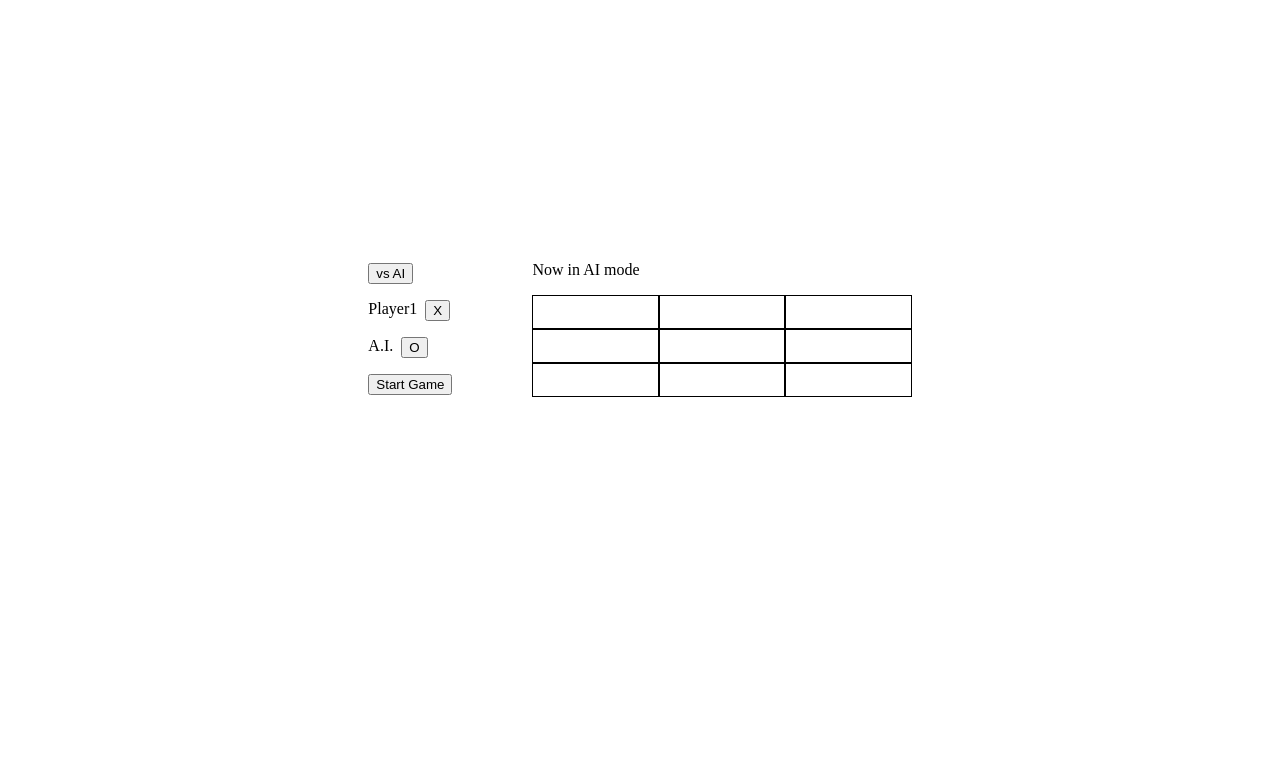
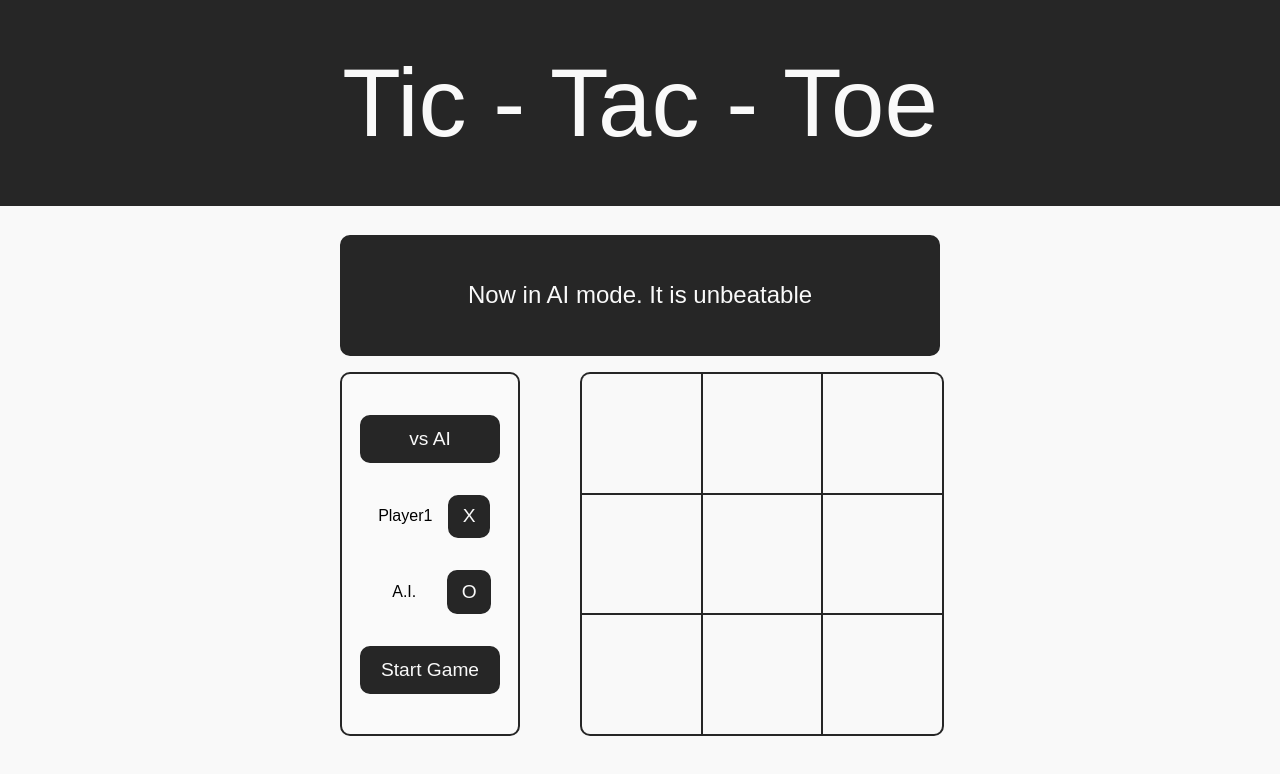
Before and after one commit to tymc47/odin-tictactoe, a plain HTML site: page index.html in a window 1280 px wide. Both pictures are taken after a click on the button "vs Player". Drawn offline with Linux system fonts and the light colour scheme; a web font is replaced by a local one.

Commit message:
finish AI mode

```diff
--- a/index.html
+++ b/index.html
@@ -9,11 +9,13 @@
         <link rel="stylesheet" href="style.css">
     </head>
     <body>
+        <div class="banner">Tic - Tac - Toe</div>
         <div class="main">
+            <div class="annoucement">Choose Your Opponent and Token! X will go first.</div>
             <div class="panel">
                 <div class="opponentchoice">
-                    <button class="playerOpponent">vs Player</button>
-                    <button class="aiOpponent">vs AI</button>
+                    <button class="playeropponent">vs Player</button>
+                    <button class="aiopponent">vs AI</button>
                 </div>
                 <div class="player1">
                     <div class="name">Player1</div>
@@ -25,12 +27,12 @@
                 </div>
                 <div class="controlbtn">
                     <button class="start">Start Game</button>
+                    <button class="restart" >Restart</button>
                     <button class="reset" >Reset</button>
                 </div>
 
             </div>
             <div class="gameboard">
-                <div class="annoucement"></div>
                 <div class="grid"></div>
                 <div class="grid"></div>
                 <div class="grid"></div>
--- a/script.js
+++ b/script.js
@@ -32,15 +32,17 @@ const gameBoard = (function(){
 
     }
 
-    const checkWin = () => {
+    //default parameter as actual game array, but allow imaginary game to check
+    const checkWin = (game = _array) => {
         let winner = ""
         winConditon.forEach(condition => {
             const checkArray = []
-            for (let i = 0; i < 3; i ++){checkArray.push(_array[condition[i]])}
+            for (let i = 0; i < 3; i ++){checkArray.push(game[condition[i]])}
             if (checkArray.every(letter => letter == "X")) {winner = "X"}
             if (checkArray.every(letter => letter == "O")) {winner = "O"}
         })
-        return winner;
+
+        return winner != "" ? winner : (game.filter(grid => grid != "").length == 9 ? "Tie":"");
     }
     return {
         getArray,
@@ -70,20 +72,75 @@ const players = (function(){
 
 const AI = (function(){
     const grids = document.querySelectorAll('.gameboard .grid')
+    let _AISymbol = ""
+    let _opponentSymbol = ""
 
-    const move = () => {
+    const setAISymbol = () => {
+        _AISymbol = players.getPlayer2().symbol
+        _opponentSymbol = _AISymbol == "X" ? "O" : "X";
+    }
+
+
+    const randomMove = () => {
         const _array = gameBoard.getArray()
-        let index = randomIndex()
+        let index = Math.floor(Math.random()*9)
         while (_array[index] != ""){
-            index = randomIndex()
+            index = Math.floor(Math.random()*9)
         }
         grids[index].click();
     }
 
-    const randomIndex = () => {
-        return Math.floor(Math.random()*9)
+    const move = () => {
+        let bestMove = minimax(gameBoard.getArray(), true).move
+        grids[bestMove].click();
     }
+
+    const score = (game) => {
+        if (gameBoard.checkWin(game) == _AISymbol) {return 10}
+        else if (gameBoard.checkWin(game) == _opponentSymbol) {return -10}
+        else {return 0}
+    }
+
+    const minimax = (game, AITurn) => {
+        if (gameBoard.checkWin(game) != "") {return {score:score(game)}}
+        let moves = [];
+
+        //get all possible moves
+        genGameState(game).forEach(move => {
+            let _currentState = Array.from(game);
+            if (AITurn) {
+                _currentState[move] = _AISymbol;
+                let score = minimax(_currentState, false).score
+                moves.push({move, score})
+            } else {
+                _currentState[move] = _opponentSymbol;
+                let score = minimax(_currentState, true).score
+                moves.push({move, score})
+            }
+        });
+
+        if (AITurn) {
+            //randomise choice when there are equal value choice
+            let maxIndex = Math.floor(Math.random()* moves.length);
+            for(let i = 0; i < moves.length; i++) {if (moves[i].score > moves[maxIndex].score) {maxIndex = i}}
+            return moves[maxIndex];
+        } else {
+            let minIndex = Math.floor(Math.random()* moves.length);
+            for(let i = 0; i < moves.length; i++) {if (moves[i].score < moves[minIndex].score) {minIndex = i}}
+            return moves[minIndex];
+        }
+    }
+
+    //generate possible game state
+    const genGameState = (game) => {
+        possibleMoves = []
+        for (let i = 0; i < 9; i++) {game[i]== "" ? possibleMoves.push(i): false};
+        return possibleMoves
+    }
+
     return {
+        randomMove,
+        setAISymbol,
         move
     }
 })()
@@ -97,9 +154,12 @@ const gameFlow = (function(){
 
     const startGame = () => {
         gameBoard.reset()
-        _currentPlayer = players.getPlayer1();
+        _currentPlayer = players.getPlayer1().symbol == "X" ? players.getPlayer1() : players.getPlayer2();
+        _currentMode == "player" ? true : AI.setAISymbol();
         displayController.displayMsg("Game Start!")
         grids.forEach(grid => grid.addEventListener('click', playerTurn))
+        //AI will go first if AI is X
+        _currentPlayer.name == "A.I." ? AI.randomMove(): false;
     }
 
     const playerTurn = (event) => {
@@ -108,21 +168,19 @@ const gameFlow = (function(){
             switchTurn();
             displayController.displayMsg(_currentPlayer.name + "'s turn");
             gameBoard.loadArray();
-            _turn++
-
-            //accomodate for AI turn
+            _gameEnd = gameBoard.checkWin();
+            console.log(_gameEnd);
+            if (_gameEnd != "") {endGame(_gameEnd); return;}
         }
 
-        _gameEnd = gameBoard.checkWin();
+        //accomodate for AI turn
         _currentPlayer.name == "A.I." ? AI.move() : false;
-        if (_gameEnd != "") {endGame(_gameEnd)}
-        else if (_gameEnd == "" && _turn == 9) {endGame("Tie")}
     }
 
     const endGame = (state) => {
         let results = ""
         if (state == "Tie"){results = "Tie!"}
-        if (state == _currentPlayer.symbol){
+        else if (state == _currentPlayer.symbol){
             results = _currentPlayer.name + " wins!"
         } else {
             switchTurn();
@@ -158,9 +216,10 @@ const displayController = (function(){
     const player2 = document.querySelector('.player2>button');
     const startBtn = document.querySelector('.start');
     const resetBtn = document.querySelector('.reset');
-    const display = document.querySelector('.gameboard>.annoucement')
-    const vsAIBtn = document.querySelector('.aiOpponent');
-    const vsPlayerBtn = document.querySelector('.playerOpponent');
+    const restartBtn = document.querySelector('.restart');
+    const display = document.querySelector('.annoucement')
+    const vsAIBtn = document.querySelector('.aiopponent');
+    const vsPlayerBtn = document.querySelector('.playeropponent');
 
     const displayMsg = (msg) => {
         display.textContent = msg;
@@ -175,11 +234,15 @@ const displayController = (function(){
     const disableBtns = () => {
         player1.setAttribute('disabled', true)
         player2.setAttribute('disabled', true)
+        vsAIBtn.setAttribute('disabled', true)
+        vsPlayerBtn.setAttribute('disabled', true)
     }
 
     const enableBtns = () => {
         player1.removeAttribute('disabled')
         player2.removeAttribute('disabled')
+        vsAIBtn.removeAttribute('disabled')
+        vsPlayerBtn.removeAttribute('disabled')
     }
 
     player1.addEventListener('click', switchPlayerSymbol);
@@ -189,13 +252,16 @@ const displayController = (function(){
         disableBtns();
         startBtn.style.display = "none";
         resetBtn.style.display = "block";
+        restartBtn.style.display = "block";
     });
 
     resetBtn.addEventListener('click', () => {
+        gameBoard.reset()
         enableBtns();
         startBtn.style.display = "block";
         resetBtn.style.display = "none";
-        displayMsg("")
+        restartBtn.style.display = "none";
+        displayMsg("Choose Your Opponent and Token! X will go first.")
     })
 
     vsAIBtn.addEventListener('click', () => {
@@ -208,7 +274,7 @@ const displayController = (function(){
 
     vsPlayerBtn.addEventListener('click', () => {
         gameFlow.switchMode()
-        displayMsg("Now in AI mode")
+        displayMsg("Now in AI mode. It is unbeatable")
         vsPlayerBtn.style.display = "none";
         vsAIBtn.style.display = "block";
         document.querySelector('.player2>.name').textContent = players.getPlayer2().name;
--- a/style.css
+++ b/style.css
@@ -1,35 +1,125 @@
-.main {
+@import url('https://fonts.googleapis.com/css2?family=DotGothic16&display=swap');
+
+
+body {
+    background-color: #f9f9f9;
+    padding: 0;
+    margin: 0;
+    font-family: 'DotGothic16', sans-serif;
+
+    --grid-height: 120px;
+
+}
+
+button {
+    font-family: 'DotGothic16', sans-serif;
+}
+
+.banner {
     display: flex;
-    column-gap: 5rem;
     justify-content: center;
     align-items: center;
-    padding: 20% 0;
+    font-size: 6rem;
+    padding: 3rem 0;
+    margin: 0;
+    background-color: #262626;
+    color: #f9f9f9;
 }
 
-.gameboard {
+.main {
+    margin: 1rem auto;
     display: grid;
-    height: 30%;
-    width: 30%;
-    grid-template-columns: repeat(3, 1fr);
-    grid-template-rows: repeat(4, 1fr);
+    grid-template-columns: calc(var(--grid-height)*1.5) calc(var(--grid-height)*3);
+    grid-template-rows: 1fr 3fr;
+    column-gap: calc(var(--grid-height) / 2);
+    row-gap: 1rem;
+    justify-content: center;
+    padding-top: 1%;
+
 }
 
-.gameboard > .grid {
-    border: 1px solid black;
-    padding: 1rem;
+.annoucement {
+    grid-column: 1 / 3;
+    grid-row: 1 / 2;
+    background-color: #262626;
+    border: 2px solid #262626;
+    color: #f9f9f9;
+    display: flex;
+    justify-content: center;
+    align-items: center;
+    border-radius: 10px;
+    font-size: 1.5rem;
 }
 
 .panel  {
+    grid-column: 1 / 2;
+    background-color: #fafafa;
     display: flex;
     flex-direction: column;
-    row-gap: 1rem;
+    justify-content: center;
+    align-items: center;
+    row-gap: 2rem;
+    border-radius: 10px;
+    border: #262626 solid 2px;
 }
 
-.reset {
+.opponentchoice, .player1, .player2, .controlbtn{
+    min-width: 100%;
+    display: flex;
+    justify-content: center;
+    align-items: center;
+    column-gap: 0.5rem;
+}
+
+button.start, .opponentchoice > button {
+    background-color: #262626;
+    font-size: 1.2rem;
+    color: #f9f9f9;
+    border-style: none;
+    border: #262626 2px solid;
+    border-radius: 10px;
+    text-align: center;
+    width: 80%;
+    height: 3rem;
+}
+
+button.reset, button.restart {
+    background-color: #262626;
+    font-size: 1rem;
+    color: #f9f9f9;
+    border-style: none;
+    border-radius: 10px;
+    text-align: center;
+    width: 45%;
+    height: 3rem;
+}
+
+
+button.symbol {
+    background-color: #262626;
+    font-size: 1.2rem;
+    color: #f9f9f9;
+    border-style: none;
+    border: #262626 2px solid;
+    border-radius: 10px;
+    text-align: center;
+    padding: 5% 7%;
+}
+
+.player1>.name, .player2>.name {
+    width: 40%;
+    text-align: center;
+}
+
+.reset, .restart {
     display: none;
 }
 
-.aiOpponent {
+button:disabled {
+    background-color: #f9f9f9;
+    color: #262626;
+}
+.aiopponent {
     display: none;
 }
 
@@ -38,6 +128,24 @@
     column-gap: 0.5rem;
 }
 
-.gameboard > .annoucement {
-    grid-column: 1 / 4;
+.gameboard {
+    grid-column: 2 / 3;
+    display: grid;
+    background-color: #262626;
+    height: calc(var(--grid-height)*3);
+    width: calc(var(--grid-height)*3);
+    grid-template-columns: repeat(3, 1fr);
+    grid-template-rows: repeat(3, 1fr);
+    border-radius: 10px;
+    border: #262626 2px solid;
+    gap: 2px;
+    overflow: hidden;
 }
+
+.gameboard > .grid {
+    background-color: #f9f9f9;
+    display: flex;
+    align-items: center;
+    justify-content: center;
+    font-size: calc(var(--grid-height) - 40px);
+}
```
